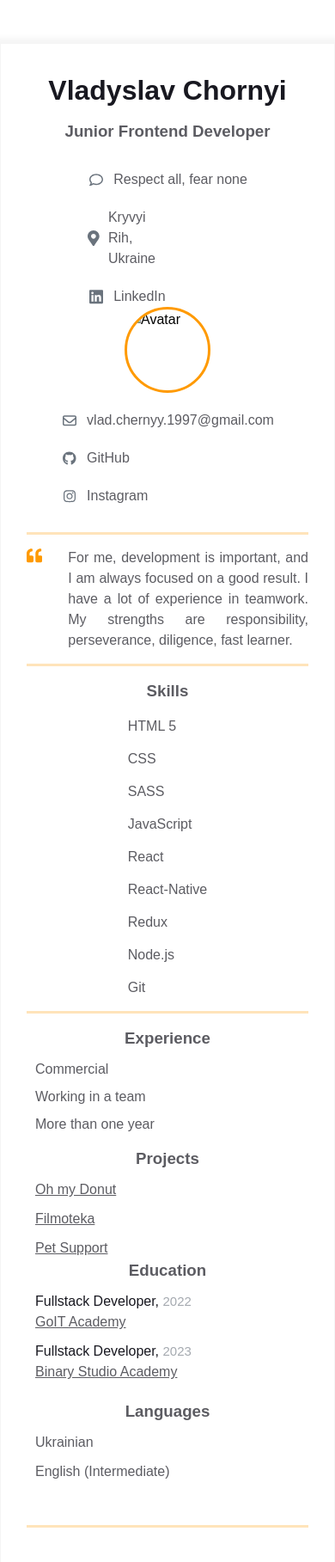
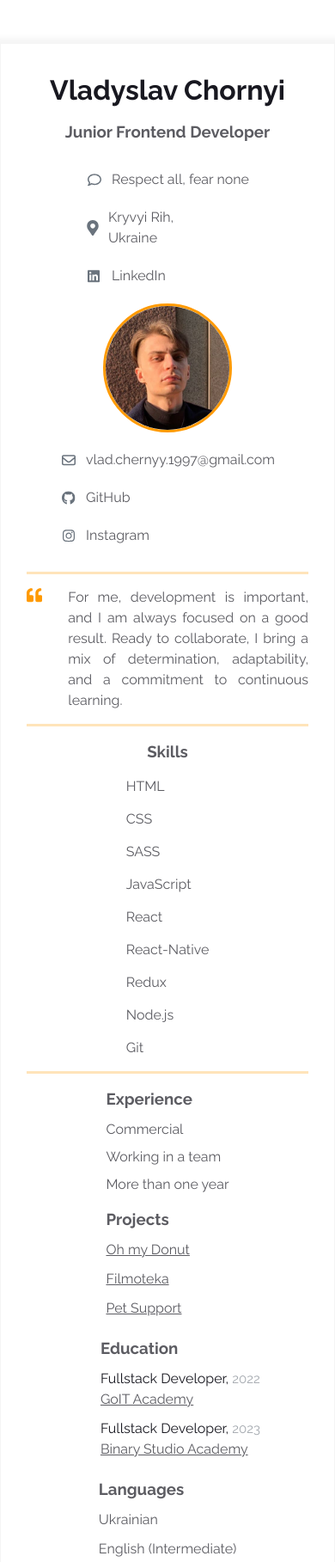
Before and after one commit to VladyslavIT/homepage, a plain HTML site: page index.html in a window 390 px wide. Shown: the top 1817 px of the page at 86% size. Drawn offline with Linux system fonts and the light colour scheme.

Commit message:
Added avatar/sprite and fix/added links

```diff
--- a/index.html
+++ b/index.html
@@ -3,6 +3,13 @@
   <head>
     <meta charset="UTF-8" />
     <meta name="viewport" content="width=device-width, initial-scale=1.0" />
+    <link rel="shortcut icon" href="/images/favicon.ico" type="image/x-icon" />
+    <link rel="preconnect" href="https://fonts.googleapis.com" />
+    <link rel="preconnect" href="https://fonts.gstatic.com" crossorigin />
+    <link
+      href="https://fonts.googleapis.com/css2?family=Open+Sans:wght@400;500;600;700&family=Raleway:wght@400;500;600;700&display=swap"
+      rel="stylesheet"
+    />
     <link rel="stylesheet" href="styles.css" />
     <title>Résumé</title>
   </head>
@@ -13,8 +20,6 @@
           <div class="resume__block">
             <h1 class="contact-info__header">Vladyslav Chornyi</h1>
             <h3 class="contact-info__sub-header">Junior Frontend Developer</h3>
-
-            <!--  -->
 
             <div class="contact_info_container fh">
               <div class="contact-info__block--right">
@@ -28,9 +33,7 @@
                         width="16"
                         viewBox="0 0 512 512"
                       >
-                        <path
-                          d="M123.6 391.3c12.9-9.4 29.6-11.8 44.6-6.4c26.5 9.6 56.2 15.1 87.8 15.1c124.7 0 208-80.5 208-160s-83.3-160-208-160S48 160.5 48 240c0 32 12.4 62.8 35.7 89.2c8.6 9.7 12.8 22.5 11.8 35.5c-1.4 18.1-5.7 34.7-11.3 49.4c17-7.9 31.1-16.7 39.4-22.7zM21.2 431.9c1.8-2.7 3.5-5.4 5.1-8.1c10-16.6 19.5-38.4 21.4-62.9C17.7 326.8 0 285.1 0 240C0 125.1 114.6 32 256 32s256 93.1 256 208s-114.6 208-256 208c-37.1 0-72.3-6.4-104.1-17.9c-11.9 8.7-31.3 20.6-54.3 30.6c-15.1 6.6-32.3 12.6-50.1 16.1c-.8 .2-1.6 .3-2.4 .5c-4.4 .8-8.7 1.5-13.2 1.9c-.2 0-.5 .1-.7 .1c-5.1 .5-10.2 .8-15.3 .8c-6.5 0-12.3-3.9-14.8-9.9c-2.5-6-1.1-12.8 3.4-17.4c4.1-4.2 7.8-8.7 11.3-13.5c1.7-2.3 3.3-4.6 4.8-6.9c.1-.2 .2-.3 .3-.5z"
-                        />
+                        <use xLink:href="/images/sprite.svg#think"></use>
                       </svg>
                     </div>
                     <span>Respect all, fear none</span>
@@ -39,15 +42,12 @@
                     <div class="contact-info__item-icon-wrapper">
                       <svg
                         class="contact-info__item-icon"
+                        height="16"
+                        width="16"
                         xmlns="http://www.w3.org/2000/svg"
                         viewBox="0 0 384 512"
                       >
-                        <path
-                          d="M172.268 501.67C26.97 291.031 0 269.413 0 192 0 85.961 85.961 0 192
-                                0s192 85.961 192 192c0 77.413-26.97 99.031-172.268 309.67-9.535
-                                13.774-29.93 13.773-39.464 0zM192 272c44.183 0 80-35.817
-                                80-80s-35.817-80-80-80-80 35.817-80 80 35.817 80 80 80z"
-                        ></path>
+                        <use xLink:href="/images/sprite.svg#point"></use>
                       </svg>
                     </div>
                     <span>Kryvyi Rih, Ukraine</span>
@@ -63,17 +63,11 @@
                         <svg
                           class="contact-info__item-icon"
                           xmlns="http://www.w3.org/2000/svg"
-                          viewBox="0 0 448 512"
+                          height="16"
+                          width="16"
+                          viewBox="0 0 512 512"
                         >
-                          <path
-                            d="M416 32H31.9C14.3 32 0 46.5 0 64.3v383.4C0 465.5 14.3 480 31.9
-          480H416c17.6 0 32-14.5 32-32.3V64.3c0-17.8-14.4-32.3-32-32.3zM135.4
-          416H69V202.2h66.5V416zm-33.2-243c-21.3 0-38.5-17.3-38.5-38.5S80.9 96
-          102.2 96c21.2 0 38.5 17.3 38.5 38.5 0 21.3-17.2 38.5-38.5 38.5zm282.1
-          243h-66.4V312c0-24.8-.5-56.7-34.5-56.7-34.6 0-39.9 27-39.9
-          54.9V416h-66.4V202.2h63.7v29.2h.9c8.9-16.8 30.6-34.5 62.9-34.5 67.2
-          0 79.7 44.3 79.7 101.9V416z"
-                          ></path>
+                          <use xLink:href="/images/sprite.svg#linkendIn"></use>
                         </svg>
                       </div>
                       <span>LinkedIn</span>
@@ -85,7 +79,7 @@
               <div class="contact-info__block contact-info__block--center">
                 <img
                   class="contact-info__avatar"
-                  src="assets/avatar.png"
+                  src="/images/avatar.jpg"
                   alt="Avatar"
                 />
               </div>
@@ -93,7 +87,12 @@
               <div class="contact-info__block">
                 <ul class="contact-info__list">
                   <li>
-                    <a href="https://www.google.com/intl/ru/gmail/about/" target="_blank" rel="author" class="contact-info__item">
+                    <a
+                      href="https://www.google.com/intl/ru/gmail/about/"
+                      target="_blank"
+                      rel="author"
+                      class="contact-info__item"
+                    >
                       <div class="contact-info__item-icon-wrapper">
                         <svg
                           class="contact-info__item-icon"
@@ -102,16 +101,19 @@
                           width="16"
                           viewBox="0 0 512 512"
                         >
-                          <path
-                            d="M64 112c-8.8 0-16 7.2-16 16v22.1L220.5 291.7c20.7 17 50.4 17 71.1 0L464 150.1V128c0-8.8-7.2-16-16-16H64zM48 212.2V384c0 8.8 7.2 16 16 16H448c8.8 0 16-7.2 16-16V212.2L322 328.8c-38.4 31.5-93.7 31.5-132 0L48 212.2zM0 128C0 92.7 28.7 64 64 64H448c35.3 0 64 28.7 64 64V384c0 35.3-28.7 64-64 64H64c-35.3 0-64-28.7-64-64V128z"
-                          />
+                          <use xLink:href="/images/sprite.svg#email"></use>
                         </svg>
                       </div>
                       <span>vlad.chernyy.1997@gmail.com</span>
                     </a>
                   </li>
                   <li>
-                    <a href="https://github.com/VladyslavIT" target="_blank" rel="author" class="contact-info__item">
+                    <a
+                      href="https://github.com/VladyslavIT"
+                      target="_blank"
+                      rel="author"
+                      class="contact-info__item"
+                    >
                       <div class="contact-info__item-icon-wrapper">
                         <svg
                           class="contact-info__item-icon"
@@ -120,9 +122,7 @@
                           width="15.5"
                           viewBox="0 0 496 512"
                         >
-                          <path
-                            d="M165.9 397.4c0 2-2.3 3.6-5.2 3.6-3.3 .3-5.6-1.3-5.6-3.6 0-2 2.3-3.6 5.2-3.6 3-.3 5.6 1.3 5.6 3.6zm-31.1-4.5c-.7 2 1.3 4.3 4.3 4.9 2.6 1 5.6 0 6.2-2s-1.3-4.3-4.3-5.2c-2.6-.7-5.5 .3-6.2 2.3zm44.2-1.7c-2.9 .7-4.9 2.6-4.6 4.9 .3 2 2.9 3.3 5.9 2.6 2.9-.7 4.9-2.6 4.6-4.6-.3-1.9-3-3.2-5.9-2.9zM244.8 8C106.1 8 0 113.3 0 252c0 110.9 69.8 205.8 169.5 239.2 12.8 2.3 17.3-5.6 17.3-12.1 0-6.2-.3-40.4-.3-61.4 0 0-70 15-84.7-29.8 0 0-11.4-29.1-27.8-36.6 0 0-22.9-15.7 1.6-15.4 0 0 24.9 2 38.6 25.8 21.9 38.6 58.6 27.5 72.9 20.9 2.3-16 8.8-27.1 16-33.7-55.9-6.2-112.3-14.3-112.3-110.5 0-27.5 7.6-41.3 23.6-58.9-2.6-6.5-11.1-33.3 2.6-67.9 20.9-6.5 69 27 69 27 20-5.6 41.5-8.5 62.8-8.5s42.8 2.9 62.8 8.5c0 0 48.1-33.6 69-27 13.7 34.7 5.2 61.4 2.6 67.9 16 17.7 25.8 31.5 25.8 58.9 0 96.5-58.9 104.2-114.8 110.5 9.2 7.9 17 22.9 17 46.4 0 33.7-.3 75.4-.3 83.6 0 6.5 4.6 14.4 17.3 12.1C428.2 457.8 496 362.9 496 252 496 113.3 383.5 8 244.8 8zM97.2 352.9c-1.3 1-1 3.3 .7 5.2 1.6 1.6 3.9 2.3 5.2 1 1.3-1 1-3.3-.7-5.2-1.6-1.6-3.9-2.3-5.2-1zm-10.8-8.1c-.7 1.3 .3 2.9 2.3 3.9 1.6 1 3.6 .7 4.3-.7 .7-1.3-.3-2.9-2.3-3.9-2-.6-3.6-.3-4.3 .7zm32.4 35.6c-1.6 1.3-1 4.3 1.3 6.2 2.3 2.3 5.2 2.6 6.5 1 1.3-1.3 .7-4.3-1.3-6.2-2.2-2.3-5.2-2.6-6.5-1zm-11.4-14.7c-1.6 1-1.6 3.6 0 5.9 1.6 2.3 4.3 3.3 5.6 2.3 1.6-1.3 1.6-3.9 0-6.2-1.4-2.3-4-3.3-5.6-2z"
-                          />
+                          <use xLink:href="/images/sprite.svg#github"></use>
                         </svg>
                       </div>
                       <span>GitHub</span>
@@ -130,7 +130,7 @@
                   </li>
                   <li>
                     <a
-                      href="https://www.instagram.com/"
+                      href="https://www.instagram.com/vladyslav_chornyi/"
                       target="_blank"
                       rel="author"
                       class="contact-info__item"
@@ -143,9 +143,7 @@
                           width="14"
                           viewBox="0 0 448 512"
                         >
-                          <path
-                            d="M224.1 141c-63.6 0-114.9 51.3-114.9 114.9s51.3 114.9 114.9 114.9S339 319.5 339 255.9 287.7 141 224.1 141zm0 189.6c-41.1 0-74.7-33.5-74.7-74.7s33.5-74.7 74.7-74.7 74.7 33.5 74.7 74.7-33.6 74.7-74.7 74.7zm146.4-194.3c0 14.9-12 26.8-26.8 26.8-14.9 0-26.8-12-26.8-26.8s12-26.8 26.8-26.8 26.8 12 26.8 26.8zm76.1 27.2c-1.7-35.9-9.9-67.7-36.2-93.9-26.2-26.2-58-34.4-93.9-36.2-37-2.1-147.9-2.1-184.9 0-35.8 1.7-67.6 9.9-93.9 36.1s-34.4 58-36.2 93.9c-2.1 37-2.1 147.9 0 184.9 1.7 35.9 9.9 67.7 36.2 93.9s58 34.4 93.9 36.2c37 2.1 147.9 2.1 184.9 0 35.9-1.7 67.7-9.9 93.9-36.2 26.2-26.2 34.4-58 36.2-93.9 2.1-37 2.1-147.8 0-184.8zM398.8 388c-7.8 19.6-22.9 34.7-42.6 42.6-29.5 11.7-99.5 9-132.1 9s-102.7 2.6-132.1-9c-19.6-7.8-34.7-22.9-42.6-42.6-11.7-29.5-9-99.5-9-132.1s-2.6-102.7 9-132.1c7.8-19.6 22.9-34.7 42.6-42.6 29.5-11.7 99.5-9 132.1-9s102.7-2.6 132.1 9c19.6 7.8 34.7 22.9 42.6 42.6 11.7 29.5 9 99.5 9 132.1s2.7 102.7-9 132.1z"
-                          />
+                          <use xLink:href="/images/sprite.svg#instagram"></use>
                         </svg>
                       </div>
                       <span>Instagram</span>
@@ -156,8 +154,6 @@
             </div>
           </div>
 
-          <!--  -->
-
           <div class="resume__block__text">
             <div class="intro">
               <div class="intro__icon-wrapper">
@@ -166,32 +162,21 @@
                   xmlns="http://www.w3.org/2000/svg"
                   viewBox="0 0 512 512"
                 >
-                  <path
-                    d="M464 256h-80v-64c0-35.3 28.7-64 64-64h8c13.3 0 24-10.7
-                      24-24V56c0-13.3-10.7-24-24-24h-8c-88.4 0-160 71.6-160 160v240c0
-                      26.5 21.5 48 48 48h128c26.5 0 48-21.5
-                      48-48V304c0-26.5-21.5-48-48-48zm-288 0H96v-64c0-35.3 28.7-64
-                      64-64h8c13.3 0 24-10.7 24-24V56c0-13.3-10.7-24-24-24h-8C71.6
-                      32 0 103.6 0 192v240c0 26.5 21.5 48 48 48h128c26.5 0 48-21.5
-                      48-48V304c0-26.5-21.5-48-48-48z"
-                  ></path>
+                  <use xLink:href="/images/sprite.svg#intro"></use>
                 </svg>
               </div>
               <p class="intro_text">
                 For me, development is important, and I am always focused on a
-                good result. I have a lot of experience in teamwork. My
-                strengths are responsibility, perseverance, diligence, fast
-                learner.
+                good result. Ready to collaborate, I bring a mix of determination, adaptability, and a commitment to continuous learning.
               </p>
             </div>
           </div>
-          <!-- skills -->
 
           <div class="resume__block__skills">
             <div class="skills">
               <h3 class="skills__header">Skills</h3>
               <ul class="skills__text">
-                <li class="skills__text__item">HTML 5</li>
+                <li class="skills__text__item">HTML</li>
                 <li class="skills__text__item">CSS</li>
                 <li class="skills__text__item">SASS</li>
                 <li class="skills__text__item">JavaScript</li>
@@ -203,11 +188,10 @@
               </ul>
             </div>
           </div>
-          <!-- Expirience -->
+
           <div class="resume__block">
             <div class="main-info fh">
               <div class="experiences">
-                <!--  -->
                 <h3 class="experiences__header">Experience</h3>
                 <div class="experiences__company">
                   <ul class="experiences__company-list">
@@ -219,15 +203,35 @@
                   <div class="experiences__company-project">
                     <h3 class="experiences__header">Projects</h3>
                     <ul class="experiences__company-project-responsibilities">
-                      <li><a class="experiences__company-project-responsibilities-link" href="https://whiteroma.github.io/black-and-white/" target="_blank">Oh my Donut</a></li>
-                      <li><a class="experiences__company-project-responsibilities-link" href="https://oliinyks.github.io/filmoteka/" target="_blank">Filmoteka</a></li>
-                      <li><a class="experiences__company-project-responsibilities-link" href="https://mellifluous-scone-076b23.netlify.app/" target="_blank">Pet Support</a></li>
+                      <li>
+                        <a
+                          class="experiences__company-project-responsibilities-link"
+                          href="https://whiteroma.github.io/black-and-white/"
+                          target="_blank"
+                          >Oh my Donut</a
+                        >
+                      </li>
+                      <li>
+                        <a
+                          class="experiences__company-project-responsibilities-link"
+                          href="https://oliinyks.github.io/filmoteka/"
+                          target="_blank"
+                          >Filmoteka</a
+                        >
+                      </li>
+                      <li>
+                        <a
+                          class="experiences__company-project-responsibilities-link"
+                          href="https://mellifluous-scone-076b23.netlify.app/"
+                          target="_blank"
+                          >Pet Support</a
+                        >
+                      </li>
                     </ul>
                   </div>
                 </div>
               </div>
 
-              <!--  -->
               <div class="additional-info fv">
                 <div class="additional-info__education">
                   <h3 class="additional-info__education-header">Education</h3>
@@ -242,7 +246,11 @@
                       >2022</span
                     >
                     <p class="additional-info__education-university-place">
-                      <a href="https://html-m-lp-ua.goit.global/" target="_blank" class="additional-info__education-university-name">
+                      <a
+                        href="https://html-m-lp-ua.goit.global/"
+                        target="_blank"
+                        class="additional-info__education-university-name"
+                      >
                         GoIT Academy
                       </a>
                     </p>
@@ -257,7 +265,11 @@
                       >2023</span
                     >
                     <p>
-                      <a href="https://academy.binary-studio.com/" target="_blank" class="additional-info__education-university-name">
+                      <a
+                        href="https://academy.binary-studio.com/"
+                        target="_blank"
+                        class="additional-info__education-university-name"
+                      >
                         Binary Studio Academy
                       </a>
                     </p>
--- a/styles.css
+++ b/styles.css
@@ -5,7 +5,7 @@
 }
 
 body {
-  font-family: Arial, Helvetica, sans-serif;
+  font-family: 'Raleway', Arial, Helvetica, sans-serif;
   line-height: 1.5;
 
   --primary-text-color: #181820;
@@ -70,10 +70,18 @@ ul {
   .main-info,
   .contact_info_container {
     flex-direction: column;
+    align-items: center;
   }
 
   .contact_info_container {
     align-items: center;
+  }
+  .contact-info__block--right {
+    display: flex;
+    flex-direction: column;
+    justify-content: space-between;
+    flex: 0.1 1 37%;
+    margin-bottom: 20px;
   }
 
   .contact-info__block:not(:last-child) {
@@ -82,6 +90,7 @@ ul {
 
   .experiences {
     margin-right: 0;
+    margin-bottom: 20px;
   }
   .skills__text {
     list-style: none;
@@ -91,9 +100,21 @@ ul {
     text-align: justify;
     flex-direction: column;
   }
+  .additional-info__education-header {
+    color: var(--secondary-text-color);
+    padding-left: 30px;
+    margin-bottom: 10px;
+  }
+  .additional-info__education-university {
+    padding-left: 30px;
+  }
+  .fv {
+    display: flex;
+    flex-direction: column;
+    justify-content: space-between;
+    align-items: center;
+  }
 }
-
-/* contact info styles */
 
 .contact-info__header,
 .contact-info__sub-header {
@@ -120,15 +141,15 @@ ul {
   display: flex;
   flex-direction: column;
   justify-content: space-between;
-  flex: 0.1 1 43%;
+  flex: 0.1 1 37%;
 }
 .contact-info__list {
   display: flex;
   flex-direction: column;
   gap: 20px;
 }
-.contact-info__list li:nth-last-child(-n+2) {
-  width: 50%;
+.contact-info__list li:nth-last-child(-n + 2) {
+  width: 56%;
 }
 .contact-info__list-item {
   display: flex;
@@ -163,30 +184,25 @@ ul {
   justify-content: center;
 }
 
-.contact-info__item-icon path {
+.contact-info__item-icon {
+  height: 1.1428rem;
+  vertical-align: text-bottom;
   fill: var(--icon-color);
   transition: fill 0.3s ease;
 }
 
-.contact-info__item:hover .contact-info__item-icon path {
+.contact-info__item:hover .contact-info__item-icon {
   fill: var(--text-decoration-color);
-}
-
-.contact-info__item-icon {
-  height: 1.1428rem;
-  vertical-align: text-bottom;
 }
 
 .contact-info__avatar {
   border-radius: 50%;
-  width: 100px;
-  height: 100px;
+  width: 150px;
+  height: 150px;
   object-fit: cover;
   border: 3px solid;
   border-color: var(--text-decoration-color);
 }
-
-/* Intro and skills styles */
 
 .intro {
   display: flex;
@@ -203,6 +219,7 @@ ul {
 .intro__icon {
   height: 1.1428rem;
   vertical-align: text-bottom;
+  fill: var(--text-decoration-color);
 }
 
 .intro__icon path {
@@ -237,11 +254,8 @@ ul {
   transform: scale(1.1);
 }
 
-/* Experience and additional info styles */
-
 .experiences {
   flex: 0 1 20%;
-  /* margin-right: 50px; */
 }
 .experiences__company {
   text-align: start;
@@ -259,7 +273,6 @@ ul {
 
 .experiences__header {
   color: var(--secondary-text-color);
-  text-align: center;
   margin-bottom: 10px;
 }
 
@@ -276,11 +289,6 @@ ul {
   text-decoration-line: underline;
   text-align: left;
   margin-bottom: 20px;
-}
-
-.experiences__company-project {
-  /* margin-left: 15px;
-    margin-bottom: 25px; */
 }
 
 .experiences__company-project-role {
@@ -320,7 +328,6 @@ ul {
 }
 
 .additional-info__education-header {
-  text-align: center;
   color: var(--secondary-text-color);
   margin-bottom: 10px;
 }
@@ -350,12 +357,7 @@ ul {
   margin-bottom: 10px;
 }
 
-.additional-info__languages {
-  margin-bottom: 20px;
-}
-
 .additional-info__languages-header {
-  text-align: center;
   color: var(--secondary-text-color);
   margin-bottom: 10px;
 }
```
Also changed, not shown: images/avatar.jpg (added), images/sprite.svg (added), 1 other file.
